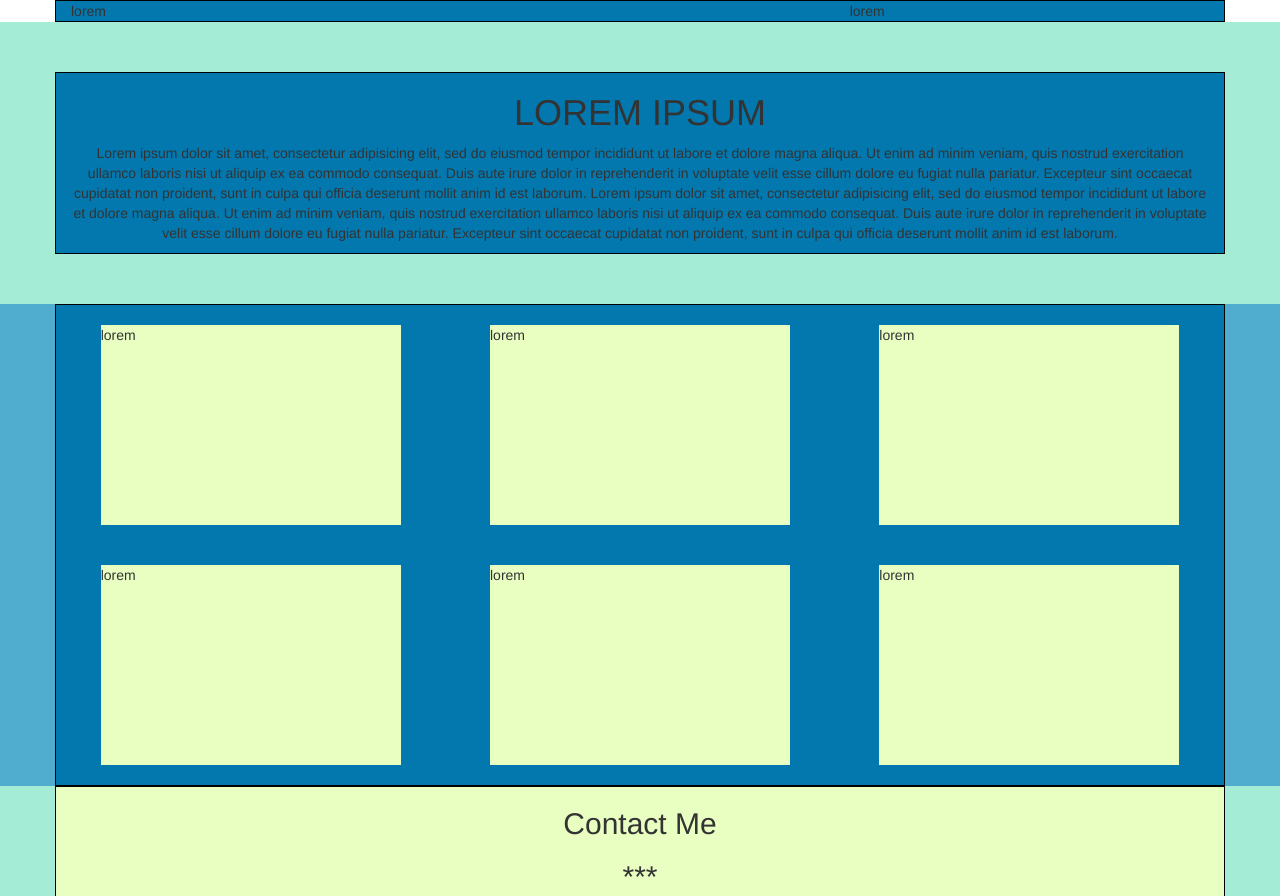
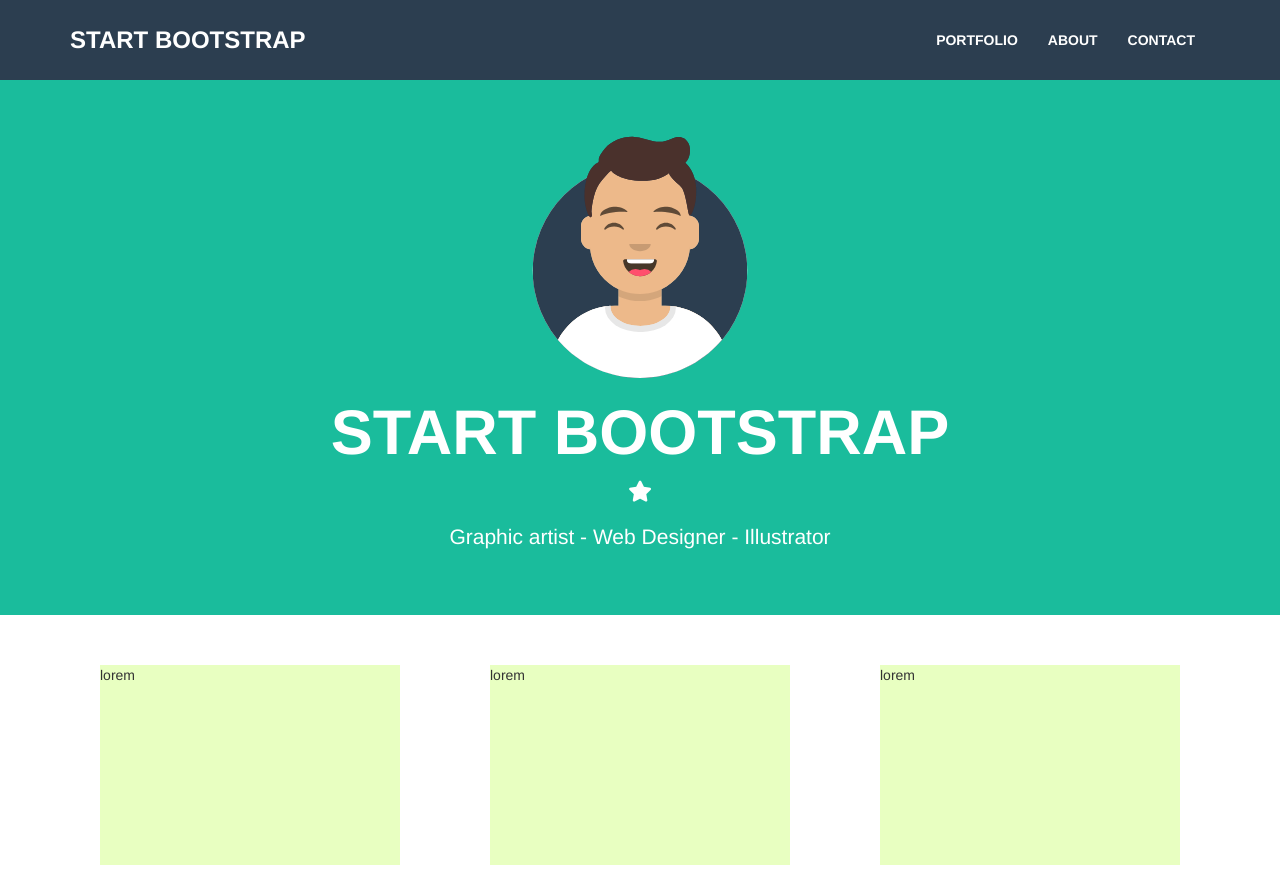
Before and after one commit to MatteoFruianu/html-css-bootstrap-freelancer, a plain HTML site: page index.html in a window 1280 px wide. Shown: the top 896 px of the page. Drawn offline with nearby package versions, Linux system fonts and the light colour scheme.

Commit message:
Bootstrap contents

```diff
--- a/css/styles.css
+++ b/css/styles.css
@@ -1,20 +1,51 @@
-.container {
-  background: #0278ae ;
-  border: 1px solid black;
-  /* padding: 50px 0; */
+
+
+/* main header */
+
+.main-header .navbar {
+  background: #2c3e50;
+  border-radius: 0;
+  text-transform: uppercase;
+  border: 0;
+  margin-bottom: 0;
 }
 
-  /* header start */
+.main-header .navbar-brand {
+  font-size: 24px;
+  font-weight: bold;
+  padding: 0 15px;
+  height: 80px;
+  line-height: 80px;
+  color: white;
+}
 
-header {
-  background: #a5ecd7;
-  padding: 50px 0;
+.main-header .navbar-nav > li > a {
+  line-height: 80px;
+  padding: 0 15px;
+  color: white;
+  font-weight: bold;
 }
+
+/* jumbotron */
+
+.jumbotron {
+  background: #1abc9c;
+  color: white;
+}
+
+.jumbotron h1 {
+  font-weight: bold;
+}
+
+.jumbotron img {
+  height: 250px;
+}
+
 
 /* main */
 
-main {
-  background: #51adcf;
+.main-header, nav {
+  background: red;
 }
 
 .box {
--- a/index.html
+++ b/index.html
@@ -2,6 +2,7 @@
 <html lang="en" dir="ltr">
   <head>
     <meta charset="utf-8">
+    <meta name="viewport" content="width=device-width, initial-scale=1.0">
     <link rel="stylesheet" href="https://maxcdn.bootstrapcdn.com/bootstrap/3.3.7/css/bootstrap.min.css" integrity="sha384-BVYiiSIFeK1dGmJRAkycuHAHRg32OmUcww7on3RYdg4Va+PmSTsz/K68vbdEjh4u" crossorigin="anonymous">
     <link rel="stylesheet" href="https://cdnjs.cloudflare.com/ajax/libs/font-awesome/5.14.0/css/all.min.css">
     <link rel="stylesheet" href="./css/styles.css">
@@ -9,34 +10,52 @@
   </head>
   <body>
 
-    <!-- nav section -->
 
-    <nav>
-      <div class="container">
-        <div class="row">
-          <div class="col-xs-12 col-sm-4">
-            lorem
-          </div>
-          <div class="col-xs-12 col-sm-offset-4 col-sm-4">
-            lorem
-          </div>
-        </div>
+  <header class="main-header">
+    <nav class="navbar navbar-default">
+    <div class="container">
+      <!-- Brand and toggle get grouped for better mobile display -->
+      <div class="navbar-header">
+        <button type="button" class="navbar-toggle collapsed" data-toggle="collapse" data-target="#bs-example-navbar-collapse-1" aria-expanded="false">
+          <span class="sr-only">Toggle navigation</span>
+          <span class="icon-bar"></span>
+          <span class="icon-bar"></span>
+          <span class="icon-bar"></span>
+        </button>
+        <a class="navbar-brand" href="#">Start bootstrap</a>
       </div>
-    </nav>
 
-    <!-- header start -->
+      <!-- Collect the nav links, forms, and other content for toggling -->
+      <div class="collapse navbar-collapse" id="bs-example-navbar-collapse-1">
+        <ul class="nav navbar-nav navbar-right">
+        <li><a href="#">portfolio</a></li>
+        <li><a href="#">About</a></li>
+        <li><a href="#">Contact</a></li>
 
-    <header>
-        <div class="container text-center">
-            <h1>LOREM IPSUM</h1>
-            <p>Lorem ipsum dolor sit amet, consectetur adipisicing elit, sed do eiusmod tempor incididunt ut labore et dolore magna aliqua. Ut enim ad minim veniam, quis nostrud exercitation ullamco laboris nisi ut aliquip ex ea commodo consequat. Duis aute irure dolor in reprehenderit in voluptate velit esse cillum dolore eu fugiat nulla pariatur. Excepteur sint occaecat cupidatat non proident, sunt in culpa qui officia deserunt mollit anim id est laborum.
-            Lorem ipsum dolor sit amet, consectetur adipisicing elit, sed do eiusmod tempor incididunt ut labore et dolore magna aliqua. Ut enim ad minim veniam, quis nostrud exercitation ullamco laboris nisi ut aliquip ex ea commodo consequat. Duis aute irure dolor in reprehenderit in voluptate velit esse cillum dolore eu fugiat nulla pariatur. Excepteur sint occaecat cupidatat non proident, sunt in culpa qui officia deserunt mollit anim id est laborum.</p>
-        </div>
-    </header>
+      </div><!-- /.navbar-collapse -->
+    </div><!-- /.container-fluid -->
+  </nav>
+  </header>
 
-    <!-- main boxes -->
 
-    <main>
+  <!-- jumbotron -->
+
+  <section>
+
+      <div class="jumbotron jumbotron-fluid">
+    <div class="container text-center">
+      <img class="img-responsive center-block" src="./images/avatar.svg" alt="">
+      <h1 class="display-4">START BOOTSTRAP</h1>
+      <p><i class="fas fa-star"></i></p>
+      <p class="lead">Graphic artist - Web Designer - Illustrator</p>
+    </div>
+  </div>
+  </section>
+
+
+<!-- main -->
+
+  <main>
       <div class="container">
         <div class="row">
           <div class="col-xs-12 col-sm-6 col-md-4">
@@ -125,3 +144,10 @@
 
   </body>
 </html>
+
+
+
+
+
+  </body>
+</html>
```
Also changed, not shown: images/avatar.svg (added), images/cabin.png (added), images/cake.png (added), images/circus.png (added), images/game.png (added), images/safe.png (added), images/submarine.png (added).
